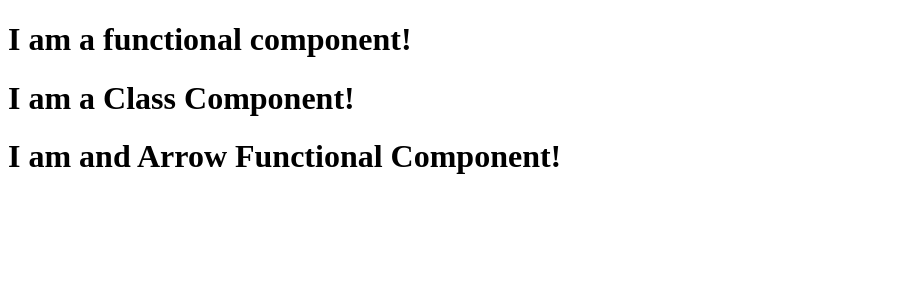
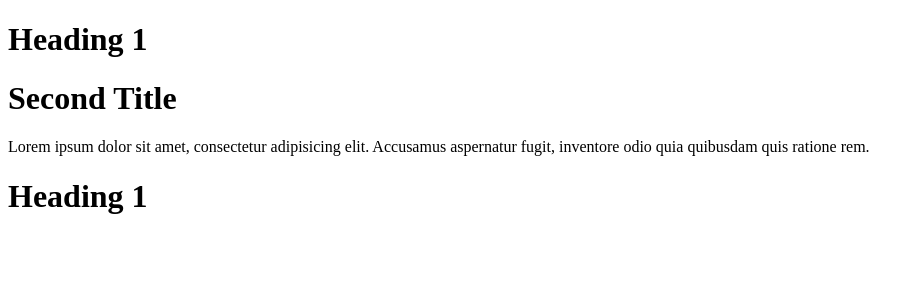
Before and after one commit to TimosPsy/cf9-react-app, a React (Vite) app: page / in a window 1280 px wide. Shown: the top 300 px of the page, without its empty margins (0-924 px from the left). Built offline with nearby package versions, Linux system fonts and the light colour scheme.

Commit message:
feat: Add ArrowFunctionalComponentWithProps component

```diff
--- a/src/App.tsx
+++ b/src/App.tsx
@@ -1,14 +1,59 @@
-import FunctionalComponent from "./components/LessonTwo/FunctionalComponent.tsx";
-import ClassComponent from "./components/LessonTwo/ClassComponent.tsx";
-import ArrowFunctionalComponent from "./components/LessonTwo/ArrowFunctionalComponent.tsx";
+ //import FunctionalComponent from "./components/LessonTwo/FunctionalComponent.tsx";
+ //import ClassComponent from "./components/LessonTwo/ClassComponent.tsx";
+ //import ArrowFunctionalComponent from "./components/LessonTwo/ArrowFunctionalComponent.tsx";
 
-function App() {
+// type Props = {
+//     title: string,
+//     description: string,
+// }
+//
+// type PropsA = {
+//     title: string,
+//     description: string,
+// }
+//
+// interface PropsB {
+//     title: string,
+//     description: string,
+// }
+//
+// // UNION
+// type Status = "Error" | "Info" | "Warning";
+//
+// // Tuples
+// type Coordinates = [number, number];
+//
+// // Functions
+// type ClickHandler = (event: MouseEvent) => void;
+//
+// //Intersection
+// type Props = PropsA & PropsB;
+
+
+
+import ArrowFunctionalComponentWithProps from "./components/LessonThree/ArrowFunctionalComponentWithProps.tsx";
+
+ function App() {
 
   return (
     <>
-      <FunctionalComponent />
-      <ClassComponent />
-      <ArrowFunctionalComponent />
+      {/*{LESSON THREE}*/}
+      {/*<FunctionalComponent />*/}
+      {/*<FunctionalComponent />*/}
+      {/*<FunctionalComponent />*/}
+      {/*<FunctionalComponent />*/}
+      {/*<ClassComponent />*/}
+      {/*<ArrowFunctionalComponent />*/}
+
+
+      {/*{Lesson Three} */}
+      <ArrowFunctionalComponentWithProps title="Heading 1"/>
+      <ArrowFunctionalComponentWithProps
+           title="Second Title"
+           description="Lorem ipsum dolor sit amet, consectetur adipisicing elit. Accusamus aspernatur fugit, inventore odio quia quibusdam quis ratione rem."
+       />
+      <ArrowFunctionalComponentWithProps title="Heading 1"/>
+
     </>
   )
 }
--- /dev/null
+++ b/src/components/LessonThree/ArrowFunctionalComponentWithProps.tsx
@@ -0,0 +1,17 @@
+type Props = {
+    title: string;
+    description?: string;
+}
+
+const ArrowFunctionalComponentWithProps = (
+    {title, description}: Props
+) => {
+    return (
+        <>
+            <h1>{title}</h1>
+            <p>{description}</p>
+        </>
+    )
+}
+
+export default ArrowFunctionalComponentWithProps;
```
